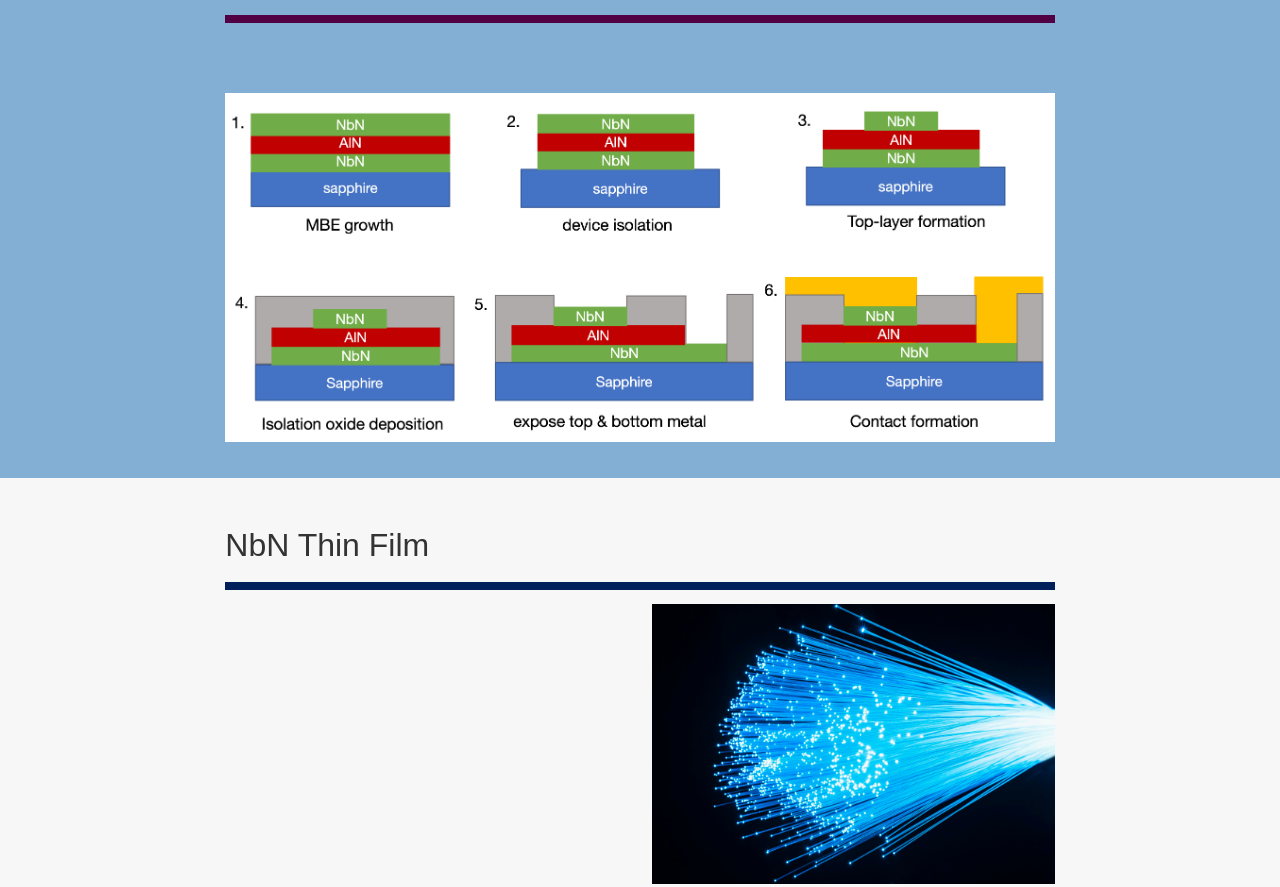
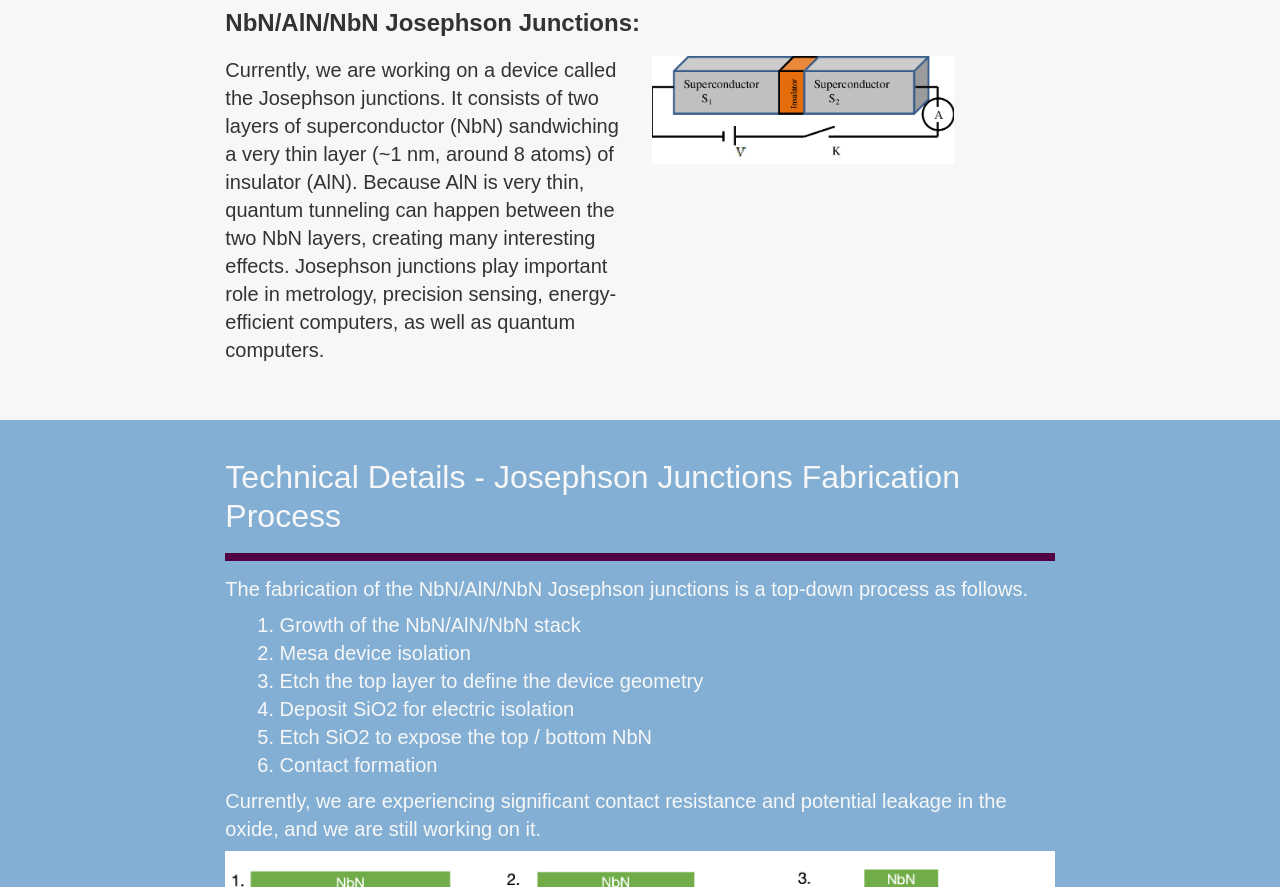
Before and after one commit to zsxqblz/personal_website, a plain HTML site: page nitride_superconductivity.html in a window 1280 px wide. Shown: the part 1084-1971 px from the top of the page. Drawn offline with nearby package versions, Linux system fonts and the light colour scheme.

Commit message:
drafted nitride section

```diff
--- a/nitride_superconductivity.html
+++ b/nitride_superconductivity.html
@@ -27,9 +27,9 @@
                     <ul class="dropdown-menu bg-lightblue">
                         <li><a class="dropdown-item text-cwhite" href="overview.html">Overview</a></li>
                         <li><a class="dropdown-item text-cwhite" href="tight_binding.html">Oxide
-                                    Tight-Binding</a></li>
+                                Tight-Binding</a></li>
                         <li><a class="dropdown-item text-cwhite" href="nitride_superconductivity.html"><b>Nitride
-                                Superconductivity</b></a></li>
+                                    Superconductivity</b></a></li>
                     </ul>
                 </li>
                 <li class="nav-item">
@@ -74,7 +74,14 @@
             <div class="col-sm-2 text-cblack"></div>
             <div class="col-sm-4 text-cblack vertical_center">
                 <p class="h5 overview">
-                    I need more time working on the narration. I feel that the narration for the tight-binding project is still too hard to follow. I need some feedback about the tight-binding page before continue writing this.
+                    <em>I feel that the current narration is still too hard for an introductory-level audience. This
+                        might be modified in the future.</em>
+                </p>
+                <p class="h5 overview">
+                    Superconductivity allows for current flow without resistance at low temperatures, making it
+                    attractive for energy-efficient computing and power transmissions. What's more, this mysterious
+                    phenomenon originates entirely from the quantum-mechanical interactions between the electrons and
+                    the crystal. The quantum nature allows for quantum computers made with superconductors.
                 </p>
             </div>
             <div class="col-sm-4 text-cblack">
@@ -89,8 +96,37 @@
             </div>
             <div class="col-sm-4 text-cblack vertical_center">
                 <p class="h5 overview">
+                    This project investigates the integration of nitride superconductors (NbN, TiN) with nitride
+                    semiconductors (GaN, AlN). With a crystal growing technique called molecular beam epitaxy (MBE), we
+                    are able to lay superconductors and semiconductors on top of each other with "atomically-clean"
+                    interfaces: atomic bondings are exactly matched at the interfaces. MBE has enabled us to integrate
+                    semiconductor transistors on top of NbN superconductor and observe interesting effects.
+                </p>
+            </div>
+        </div>
 
+        <div class="row ml-5 mt-5">
+            <div class="col-sm-2 text-cblack"></div>
+            <div class="col-sm-8 text-cblack">
+                <p class="h4 overview">
+                    <b>NbN/AlN/NbN Josephson Junctions:</b>
                 </p>
+            </div>
+        </div>
+
+        <div class="row ml-5 mt-2">
+            <div class="col-sm-2 text-cblack"></div>
+            <div class="col-sm-4 text-cblack vertical_center">
+                <p class="h5 overview">
+                    Currently, we are working on a device called the Josephson junctions. It consists of two layers of
+                    superconductor (NbN) sandwiching a very thin layer (~1 nm, around 8 atoms) of insulator (AlN).
+                    Because AlN is very thin, quantum tunneling can happen between the two NbN layers, creating many
+                    interesting effects. Josephson junctions play important role in metrology, precision sensing,
+                    energy-efficient computers, as well as quantum computers.
+                </p>
+            </div>
+            <div class="col-sm-4 text-cblack">
+                <img src="img/jj_device.png" class="img-fluid w-75" alt="Josephson junctions">
             </div>
         </div>
     </div>
@@ -100,7 +136,7 @@
             <div class="col-sm-2 text-cwhite"></div>
             <div class="col-sm-8 text-cwhite">
                 <h2>
-                    <br/>Technical Details - Josephson Junctions Fabrication Process
+                    <br />Technical Details - Josephson Junctions Fabrication Process
                 </h2>
                 <img src="img/purple_bar.png" class="img-fluid bar" alt="bar">
             </div>
@@ -110,25 +146,28 @@
             <div class="col-sm-2 text-cwhite"></div>
             <div class="col-sm-8 text-cwhite vertical_center">
                 <p class="h5 overview">
-
+                    The fabrication of the NbN/AlN/NbN Josephson junctions is a top-down process as follows.
                 </p>
-
-            </div>
-        </div>
-
-        <div class="row ml-5 mt-5">
-            <div class="col-sm-2 text-cwhite"></div>
-            <div class="col-sm-8 text-cwhite">
+                <ul class="h5 overview list-group-numbered">
+                    <li>Growth of the NbN/AlN/NbN stack</li>
+                    <li>Mesa device isolation</li>
+                    <li>Etch the top layer to define the device geometry</li>
+                    <li>Deposit SiO2 for electric isolation</li>
+                    <li>Etch SiO2 to expose the top / bottom NbN</li>
+                    <li>Contact formation</li>
+                </ul>
+                <p class="h5 overview">
+                    Currently, we are experiencing significant contact resistance and potential leakage in the oxide,
+                    and we are still working on it.
+                </p>
                 <img src="img/jj_process.png" class="img-fluid float-center" alt="Josephson junctions process flow">
                 <p class="h5 overview">
-                    <br/>
+                    <br />
                 </p>
             </div>
         </div>
-
-
     </div>
-
+    <!--
     <div class="container-fluid">
         <div class="row ml-5 mt-5">
             <div class="col-sm-2 text-cblack"></div>
@@ -192,7 +231,7 @@
 
 
     </div>
-
+     -->
 </body>
 
 </html>
```
Also changed, not shown: img/jj_device.png (added).
